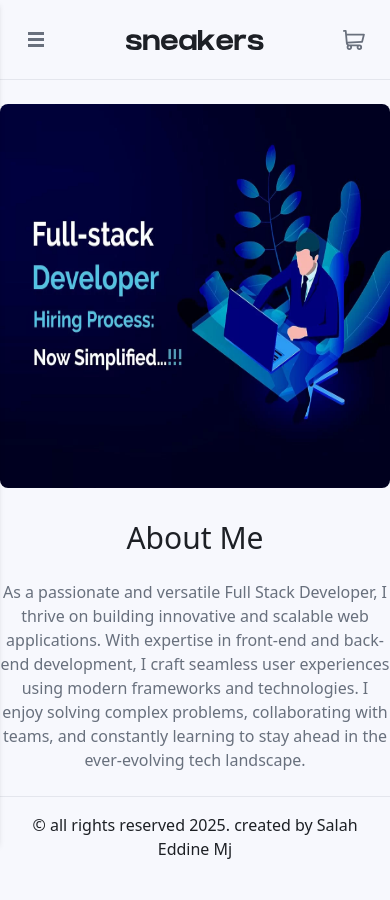
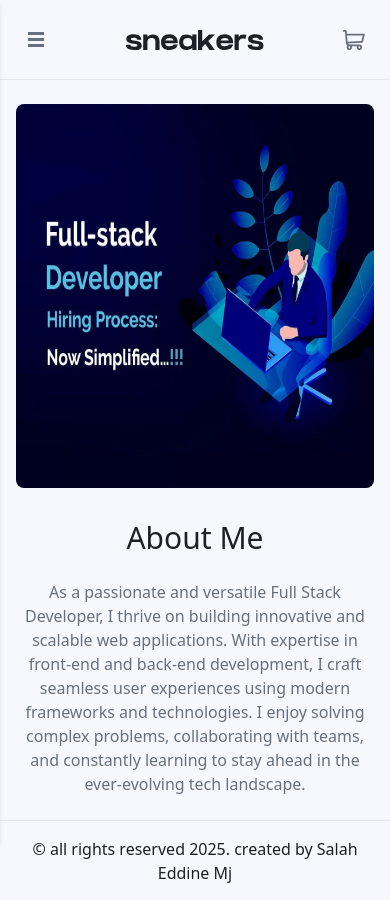
Before and after one commit to salahstack/sneakers-e-commerce, a React (Vite) app: page /about in a window 390 px wide. Before the commit the page ends 876 px from the top, so only its background shows below. Built offline with nearby package versions, Linux system fonts and the light colour scheme.

Commit message:
fix the ui

```diff
--- a/src/pages/About.jsx
+++ b/src/pages/About.jsx
@@ -7,7 +7,7 @@ import { about } from "../assets";
 const About = () => {
   return (
     <section>
-      <div className="container mx-auto px:4 md:px-6 flex items-center justify-between gap-8 flex-col md:flex-row">
+      <div className="container mx-auto px-4 md:px-6 flex items-center justify-between gap-8 flex-col md:flex-row">
           <figure className="h-96 rounded-lg overflow-hidden">
             <img src={about} alt="about" className="w-full h-full" />
           </figure>
```
